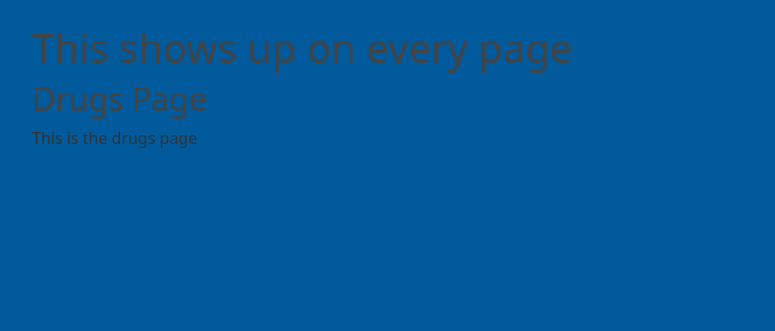
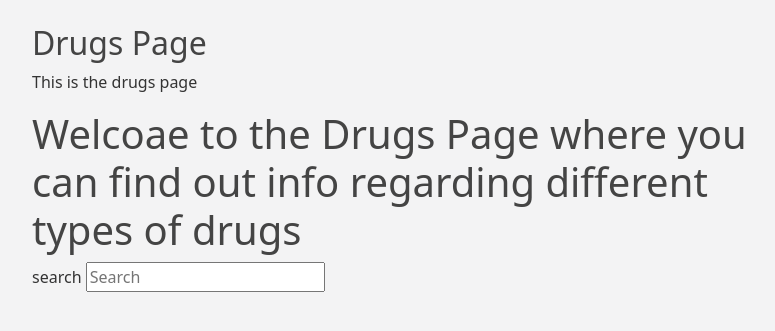
Before and after one commit to 10sChris/Recaller, a Flask app: page /drugs in a window 1280 px wide. Shown: the part 56-387 px from the top of the page, without its empty margins (50-825 px from the left). Run offline with Flask 3, Linux system fonts and the light colour scheme.

Commit message:
Changed background page color

```diff
--- a/static/main.css
+++ b/static/main.css
@@ -1,5 +1,5 @@
 body {
-    background: #005A9C;
+    background: #f3f3f4;
     color: #333333;
     margin-top: 5rem;
   }
--- a/templates/drugs.html
+++ b/templates/drugs.html
@@ -1,5 +1,14 @@
 {% extends "layout.html" %}
 {% block content %}
+<div class="drugs-page">
     <h2>{{ subtitle }}</h2>
     <p>{{ text }}</p>
+    <h1> Welcoae to the Drugs Page where you can find out info regarding different types of drugs</h1>
+    <form>
+    <div class = "search ">
+        <span class="material-symbols-outlined"> search </span>
+        <input type="search-input" placeholder="Search">
+    </div>
+    </form>
+</div>
 {% endblock content %}
--- a/templates/home.html
+++ b/templates/home.html
@@ -2,4 +2,5 @@
 {% block content %}
     <h2>{{ subtitle }}</h2>
     <p>{{ text }}</p>
+
 {% endblock content %}
--- a/templates/layout.html
+++ b/templates/layout.html
@@ -42,7 +42,7 @@
     <main role="main" class="container">
       <div class="row">
         <div class="col-md-8">
-          <h1>This shows up on every page</h1> {% block content %}{% endblock %}
+        {% block content %}{% endblock %}
       </div>
     </div>
   </main>
```
Lines whose indentation alone changed are shown as unchanged.
